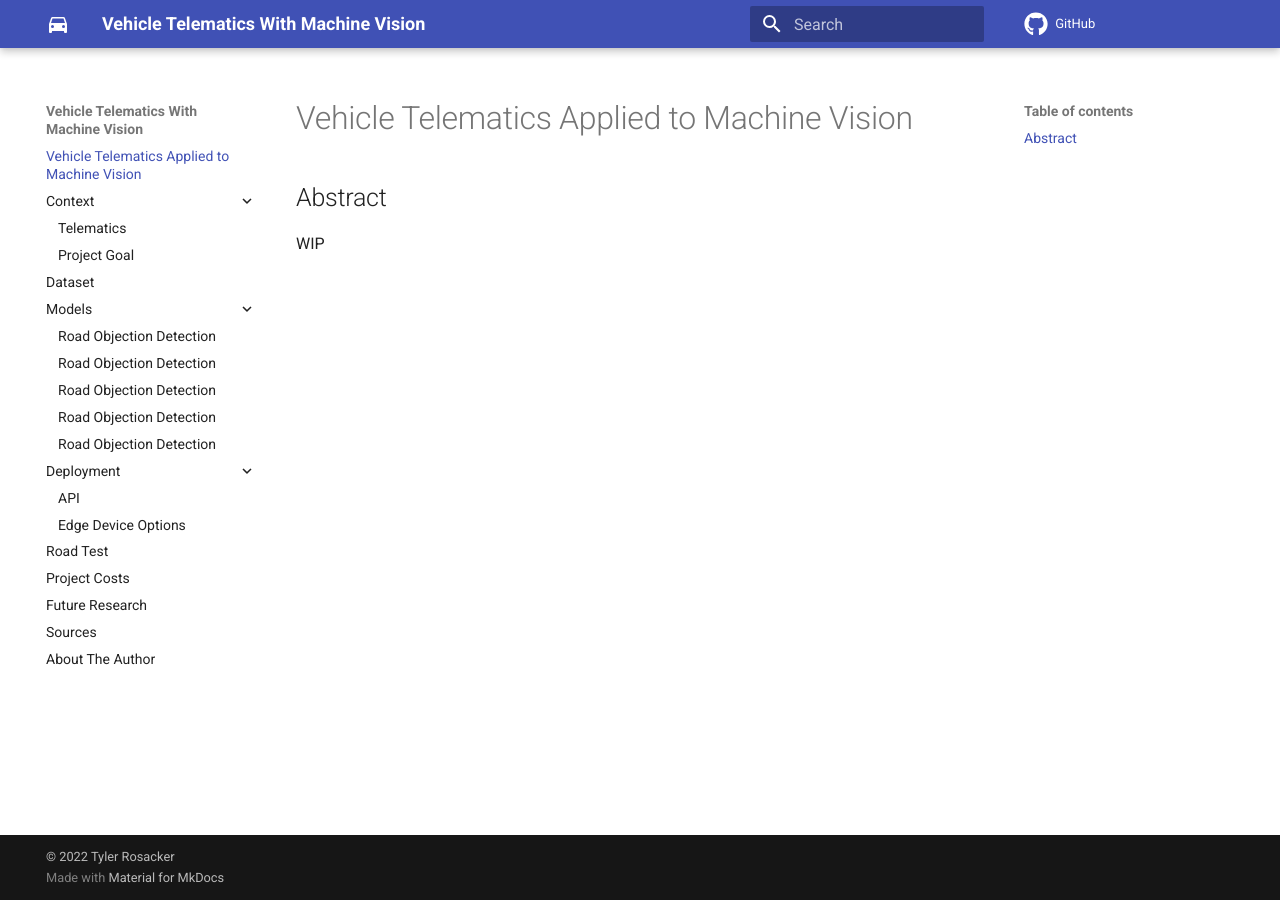
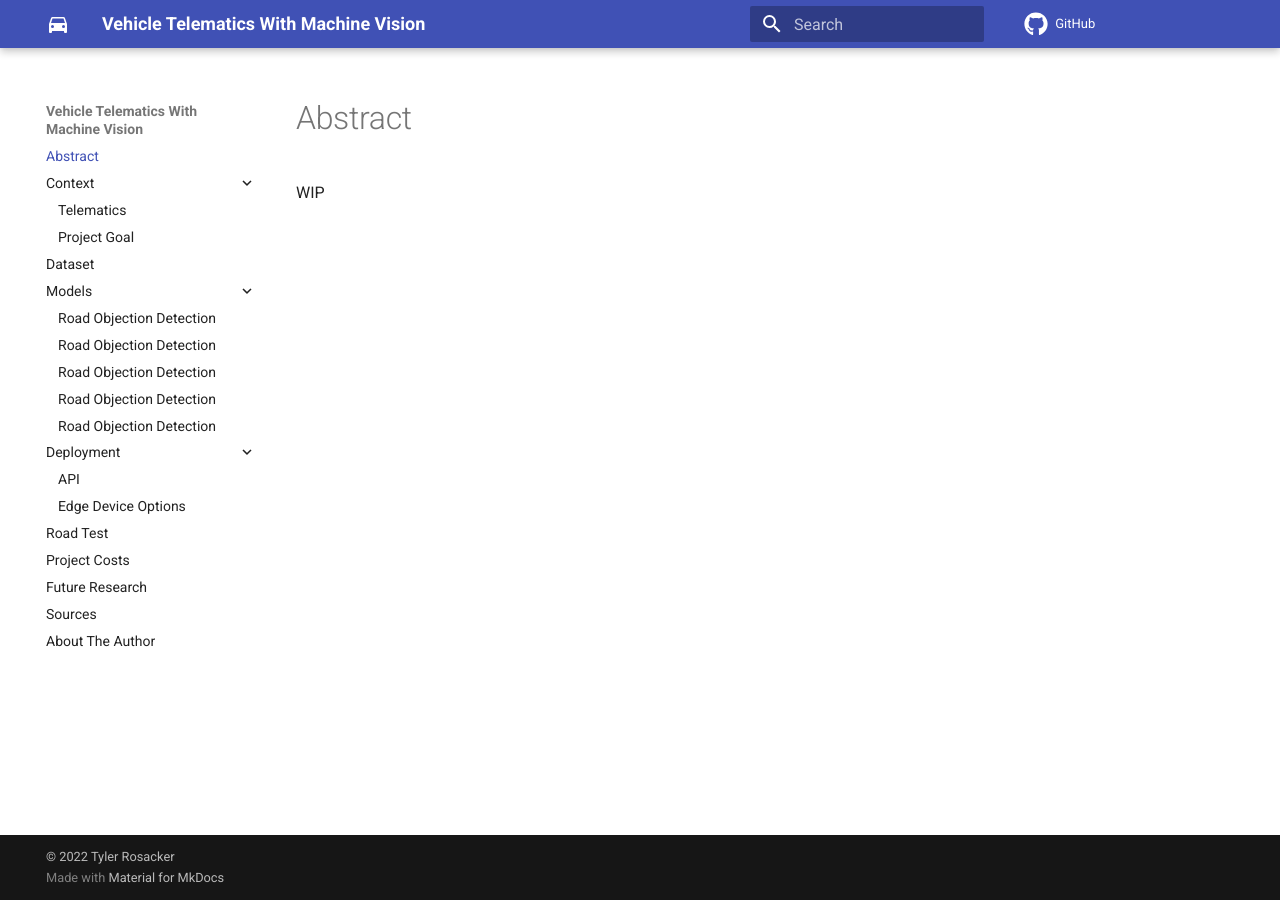
Before and after one commit to rosacker/Telematics-Machine-Vision-Writeup, an MkDocs documentation site: the page built from Docs/index.md, in a window 1280 px wide. Built offline with MkDocs 1.6.1 and Material for MkDocs 9.7.7, drawn with Linux system fonts in a browser that asks for light colours; comment, search, counter and statistics services are not loaded.

```diff
--- a/Docs/index.md
+++ b/Docs/index.md
@@ -1,5 +1,3 @@
-# Vehicle Telematics Applied to Machine Vision
-
-## Abstract
+# Abstract
 
 WIP
```
